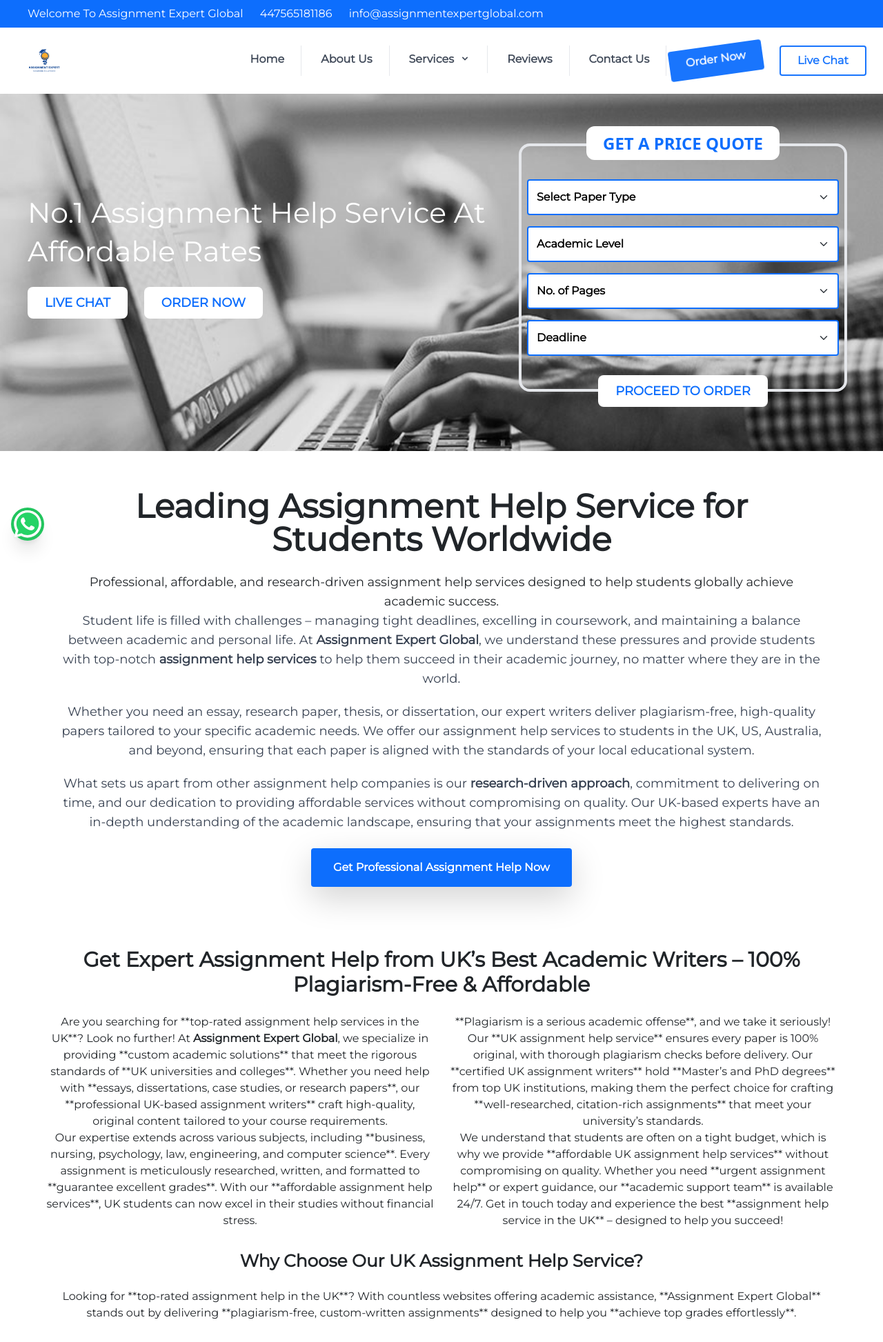
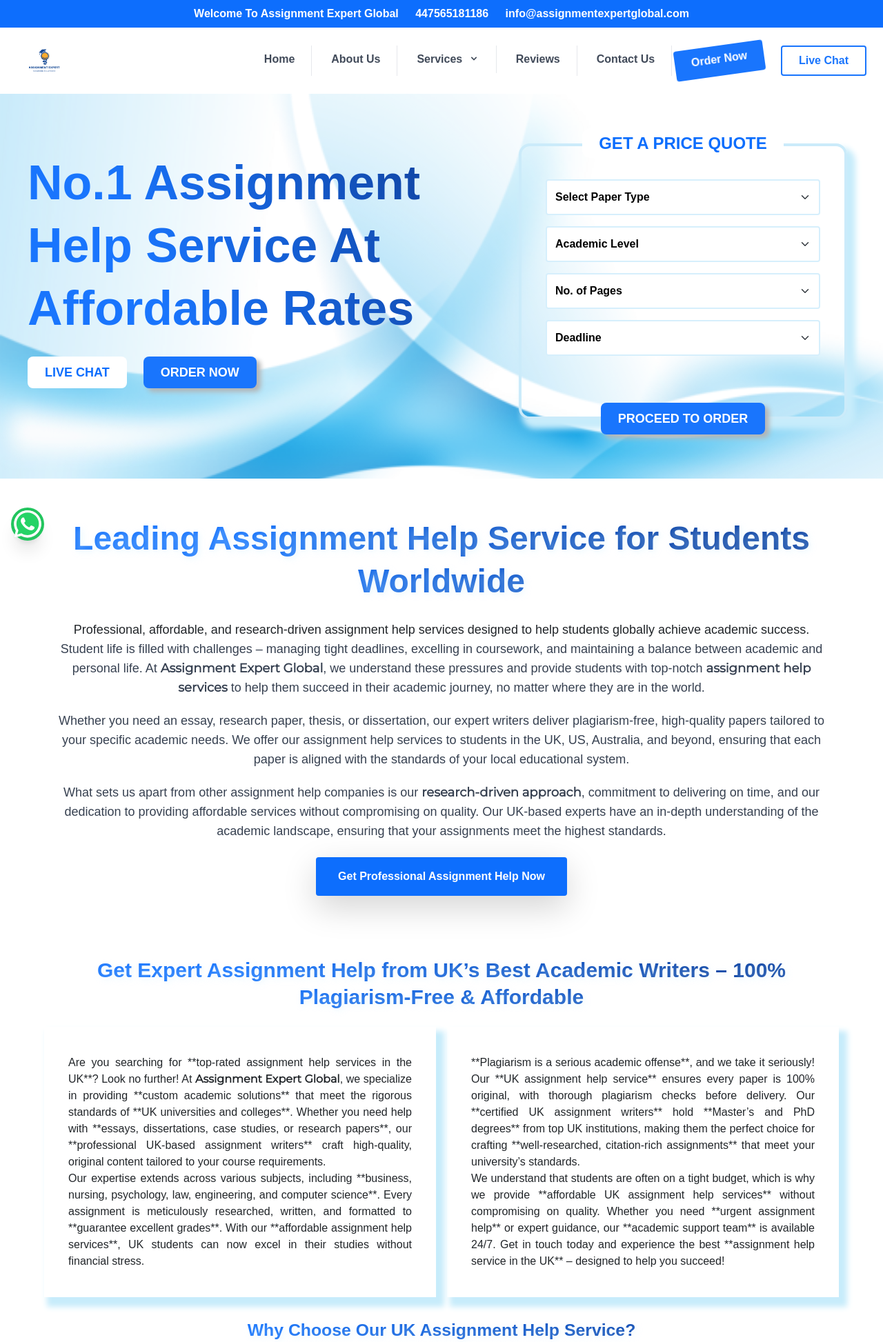
Before and after one commit to shiftuptech/assignmentexpertglobal, a PHP site: page / in a window 1280 px wide. Shown: the top 1946 px of the page at 69% size. Run offline with PHP 8.4, Linux system fonts and the light colour scheme; some libraries are stand-ins or nearby versions.

Commit message:
home ui changes

```diff
--- a/css/frontend-customcss.css
+++ b/css/frontend-customcss.css
@@ -17,3 +17,39 @@
     white-space: nowrap; /* Prevent text wrapping */
     border: 0;
 }
+body, h1, h2, h3, h4, h5, h6, p, a, span, li, div, select {
+    font-family: Poppins, sans-serif !important;
+}
+section.bg.bg-no-repeat.bg-center.bg-cover {
+    /* background: #addaf1;*/
+    background-image: url(./../imgs/rr.png);
+}
+    section.bg.bg-no-repeat.bg-center.bg-cover .form-select {
+
+        border-color: rgb(214 239 252) !important;
+    }
+.border-4.border-primary-two.mx-auto.sm\:mx-0.rounded-\[1rem\].px-2.md\:px-8.pt-10.space-y-1.md\:space-y-4 {
+    border-color: #cbebfa;
+    box-shadow: 8px 10px 8px 4px #c7ecfb;
+}
+h1.text-3xl.md\:text-5xl.leading-tight.font-extrabold.text-gray-800.mb-4, h2.text-2xl.md\:text-3xl.font-bold.text-center, h3.text-\[1\.55rem\].font-bold.text-center, h4.text-5xl.font-bold.text-center, h3.text-xl.md\:text-\[1\.55rem\].font-bold.text-center {
+    background: -webkit-linear-gradient(25deg, #1975fd 26%, #1146a6 84%);
+    -webkit-background-clip: text;
+    -webkit-text-fill-color: transparent;
+    font-weight: 700;
+    text-transform: unset !important;
+    font-family: Poppins, sans-serif;
+    line-height: 1.3;
+    text-shadow: 8px 10px 8px 4px #c7ecfb !important;
+    text-shadow: 3px 3px 8px #c7ecfb57 !important;
+}
+.text-box {
+    border-color: rgb(214 239 252) !important;
+    box-shadow: 8px 10px 8px 4px #c7ecfb;
+    padding: 40px 35px !important;
+    text-align: justify;
+}
+.space-x-3.font-medium.text-center.text-white {
+    margin: auto;
+    font-weight: 600;
+}
--- a/index.html
+++ b/index.html
@@ -116,6 +116,32 @@
             background-color: #00b6ff;
             color: white;
         }
+        p.text-3xl.font-bold.lg\:font-medium.lg\:text-\[41px\].md\:leading-\[3\.5rem\] {
+            font-size: 4.375rem;
+            background: -webkit-linear-gradient(25deg, #1975fd 26%, #1146a6 84%);
+            -webkit-background-clip: text;
+            -webkit-text-fill-color: transparent;
+            font-weight: 700;
+            text-transform: unset !important;
+            font-family: Poppins, sans-serif;
+            line-height: 1.3;
+        }
+        .border-4.border-primary-two.mx-auto.sm\:mx-0.rounded-\[1rem\].px-2.md\:px-8.pt-10.space-y-1.md\:space-y-4 {
+            padding: 40px 35px !important;
+        }
+        .btn.whitespace-nowrap {
+            background: #1975fd;
+            color: white;
+            box-shadow: 6px 5px 7px #b4b4b4;
+        }
+            .btn.whitespace-nowrap:hover {
+                color: #fff;
+                box-shadow: 0 5px 15px rgb(0 116 241 / 50%);
+                transition: all .2sease -in-out;
+                -webkit-transform: translateY(-2px);
+                transform: translateY(-2px);
+            }
+
     </style>
 
 </head>
@@ -331,13 +357,14 @@
 
 
 
-    <section class="bg-hero bg-no-repeat bg-center bg-cover">
+    <!--<section class="bg-hero bg-no-repeat bg-center bg-cover">-->
+        <section class="bg bg-no-repeat bg-center bg-cover">
         <div class="container mx-auto grid grid-cols-12 gap-y-8 lg:gap-y-0 py-10 px-10">
             <div class="col-span-12 lg:col-span-7 xl:col-span-7 my-auto mx-auto">
                 <div class="relative max-w-screen-xl my-auto mx-auto">
                     <div class="relative space-y-4">
                         <div class="lg:text-left space-y-6">
-                            <p class=" text-3xl font-bold lg:font-medium lg:text-[41px] md:leading-[3.5rem] text-white">
+                            <p class=" text-3xl font-bold lg:font-medium lg:text-[41px] md:leading-[3.5rem]">
                                 No.1 Assignment Help Service At Affordable Rates
                             </p>
 
@@ -345,7 +372,7 @@
                                 <a href="javascript:void(Tawk_API.toggle())" class="btn">
                                     Live Chat
                                 </a>
-                                <a href="order-now.html" class="btn">
+                                <a href="order-now.html" class="btn whitespace-nowrap">
                                     Order Now
                                 </a>
                             </div>
@@ -1065,7 +1092,7 @@
                     </div>
 
                     <div class="flex flex-col justify-center items-center relative -top-6">
-                        <div class="btn whitespace-nowrap"><a href="order-now.html">Proceed to Order</a></div>
+                        <a href="order-now.html"><div class="btn whitespace-nowrap">Proceed to Order</div></a>
                     </div>
 
                 </div>
@@ -1130,15 +1157,15 @@
             Get Expert Assignment Help from UK’s Best Academic Writers – 100% Plagiarism-Free & Affordable
         </h2>
         <div class="grid grid-cols-1 md:grid-cols-2 pt-6 gap-x-4">
-            <div>
-                <p class="text-center">
+            <div class="text-box">
+                <p class="para-box">
                     Are you searching for **top-rated assignment help services in the UK**? Look no further! At
                     <strong>Assignment Expert Global</strong>, we specialize in providing **custom academic solutions**
                     that meet the rigorous standards of **UK universities and colleges**. Whether you need help with
                     **essays, dissertations, case studies, or research papers**, our **professional UK-based assignment
                     writers** craft high-quality, original content tailored to your course requirements.
                 </p>
-                <p class="text-center">
+                <p class="para-box">
                     Our expertise extends across various subjects, including **business, nursing, psychology, law,
                     engineering, and computer science**. Every assignment is meticulously researched, written, and
                     formatted to **guarantee excellent grades**. With our **affordable assignment help services**,
@@ -1146,15 +1173,15 @@
                 </p>
             </div>
 
-            <div>
-                <p class="text-center">
+            <div class="text-box">
+                <p class="para-box">
                     **Plagiarism is a serious academic offense**, and we take it seriously! Our **UK assignment help
                     service** ensures every paper is 100% original, with thorough plagiarism checks before delivery.
                     Our **certified UK assignment writers** hold **Master’s and PhD degrees** from top UK institutions,
                     making them the perfect choice for crafting **well-researched, citation-rich assignments** that meet
                     your university’s standards.
                 </p>
-                <p class="text-center">
+                <p class="para-box">
                     We understand that students are often on a tight budget, which is why we provide **affordable UK
                     assignment help services** without compromising on quality. Whether you need **urgent assignment
                     help** or expert guidance, our **academic support team** is available 24/7. Get in touch today and
@@ -1166,25 +1193,25 @@
 
     <section class="container mx-auto pb-4 px-10 lg:px-16">
         <h3 class="text-[1.55rem] font-bold text-center">Why Choose Our UK Assignment Help Service?</h3>
-        <p class="text-center pt-4">
+        <p class="para-box pt-4">
             Looking for **top-rated assignment help in the UK**? With countless websites offering academic assistance,
             **Assignment Expert Global** stands out by delivering **plagiarism-free, custom-written assignments**
             designed to help you **achieve top grades effortlessly**.
         </p>
         <div class="grid grid-cols-1 md:grid-cols-3 pt-6 gap-x-8">
 
-            <div>
-                <p class="text-xl font-bold text-center py-4">UK Academic Experts with Proven Success:</p>
-                <p class="text-center">
+            <div class="text-box">
+                <p class="text-xl font-bold text-center py-4">UK Academic Experts with Proven Success</p>
+                <p class="para-box">
                     Our **professional UK-based assignment writers** hold **Master’s and PhD degrees** from **top UK universities**.
                     With expertise across various disciplines, including **law, business, nursing, engineering, and humanities**,
                     we ensure your assignments are crafted to **meet UK university standards** and **impress your professors**.
                 </p>
             </div>
 
-            <div>
-                <p class="text-xl font-bold text-center py-4">Custom & Original Assignments:</p>
-                <p class="text-center">
+            <div class="text-box">
+                <p class="text-xl font-bold text-center py-4">Custom & Original Assignments</p>
+                <p class="para-box">
                     We believe in delivering **100% plagiarism-free, custom-written assignments**. Unlike generic services,
                     each order is assigned to a **specialist UK writer** who tailors the content to **your university’s marking criteria**.
                     Our **affordable assignment help services in the UK** ensure you get **high-quality academic papers**
@@ -1192,9 +1219,9 @@
                 </p>
             </div>
 
-            <div>
-                <p class="text-xl font-bold text-center py-4">Unlimited Free Revisions & 24/7 Support:</p>
-                <p class="text-center">
+            <div class="text-box">
+                <p class="text-xl font-bold text-center py-4">Unlimited Free Revisions & 24/7 Support</p>
+                <p class="para-box">
                     We are committed to **100% customer satisfaction**. Need modifications? Our **UK assignment help team**
                     offers **unlimited free revisions** to ensure your work meets your expectations perfectly.
                     Plus, our **24/7 customer support** ensures you always get instant academic assistance whenever you need it.
```
Also changed, not shown: imgs/123.jpg (added), imgs/2b84419a1da638c051c6fd239c438386.testimonial-bg-1-1.png (added), imgs/rr.png (added), imgs/rr.webp (added).
